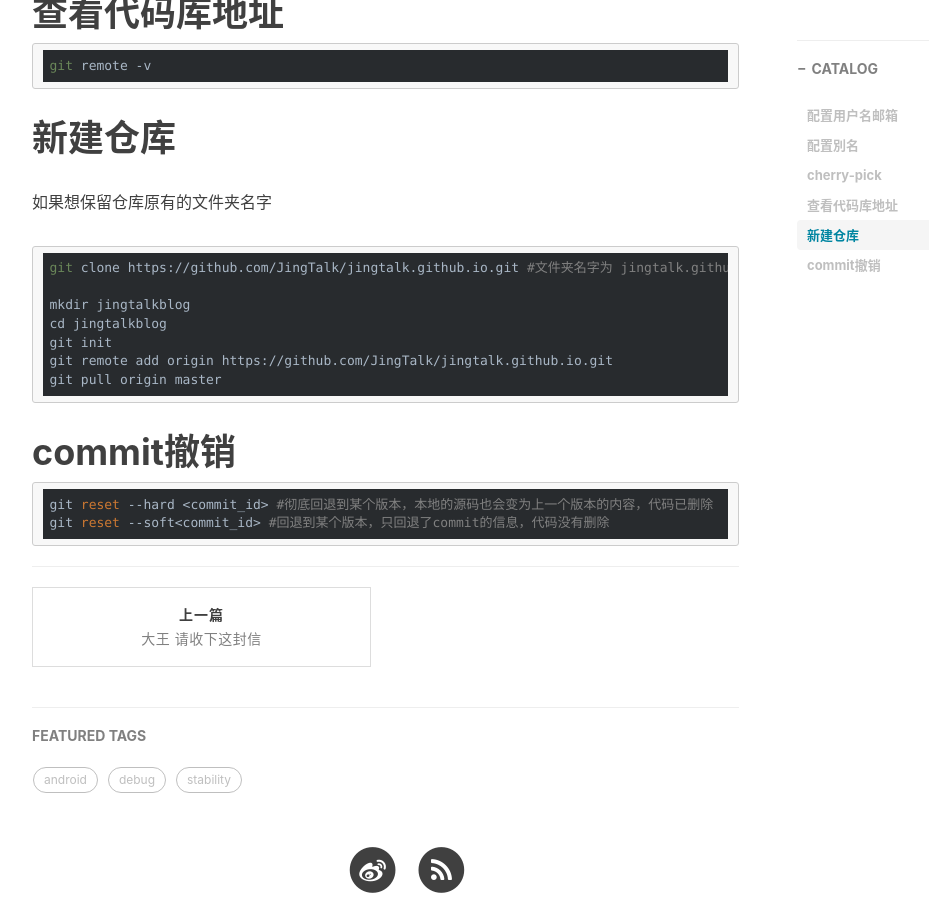
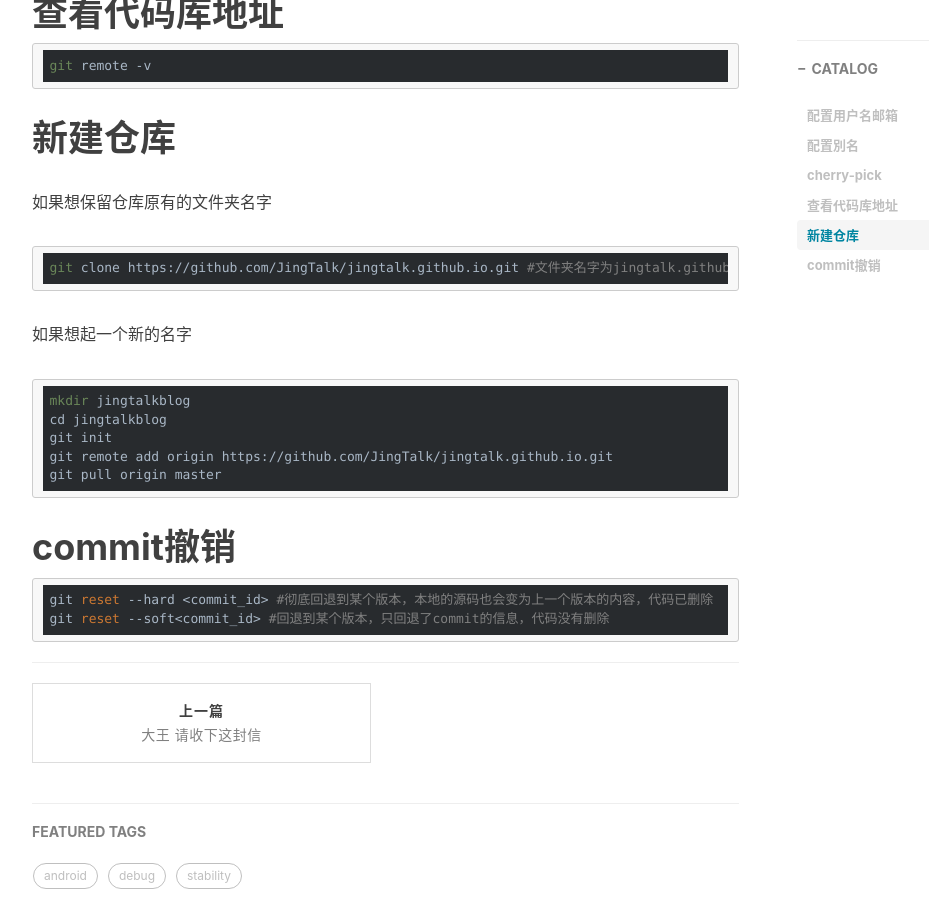
Before and after one commit to jingtalk/jekyll.github.io, a Jekyll site: the page built from _posts/2016-12-18-git-study.md, in a window 1280 px wide and 900 px high, scrolled down 1234 px. Shown: the whole window, without its empty margins (233-1162 px from the left). Built offline with Jekyll 4.4.1, drawn with Linux system fonts in a browser that asks for light colours; nearby versions of some CDN libraries; comment, search, counter and statistics services are not loaded.

```diff
--- a/_posts/2016-12-18-git-study.md
+++ b/_posts/2016-12-18-git-study.md
@@ -38,7 +38,8 @@ tags:
 # 新建仓库
 如果想保留仓库原有的文件夹名字
 
-    git clone https://github.com/JingTalk/jingtalk.github.io.git #文件夹名字为 jingtalk.github.io
+    git clone https://github.com/JingTalk/jingtalk.github.io.git #文件夹名字为jingtalk.github.io
+
 如果想起一个新的名字
 
     mkdir jingtalkblog
```
